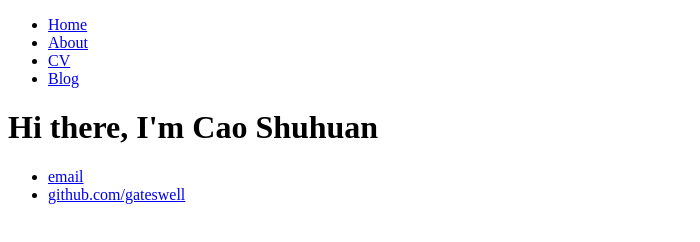
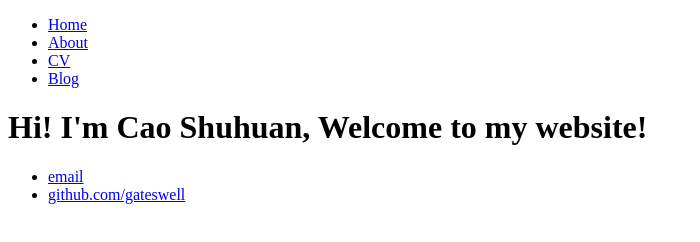
Before and after one commit to gateswell/gateswell.github.io, a plain HTML site: page index.html in a window 1280 px wide. Shown: the whole page, without its empty margins (0-700 px from the left). Drawn offline with Linux system fonts and the light colour scheme.

Commit message:
Update index.html

```diff
--- a/index.html
+++ b/index.html
@@ -14,7 +14,7 @@
 		</nav>
 		<div class="container">
     		<div class="blurb">
-        		<h1>Hi there, I'm Cao Shuhuan</h1>
+        		<h1>Hi! I'm Cao Shuhuan, Welcome to my website!</h1>
     		</div><!-- /.blurb -->
 		</div><!-- /.container -->
 		<footer>
```
